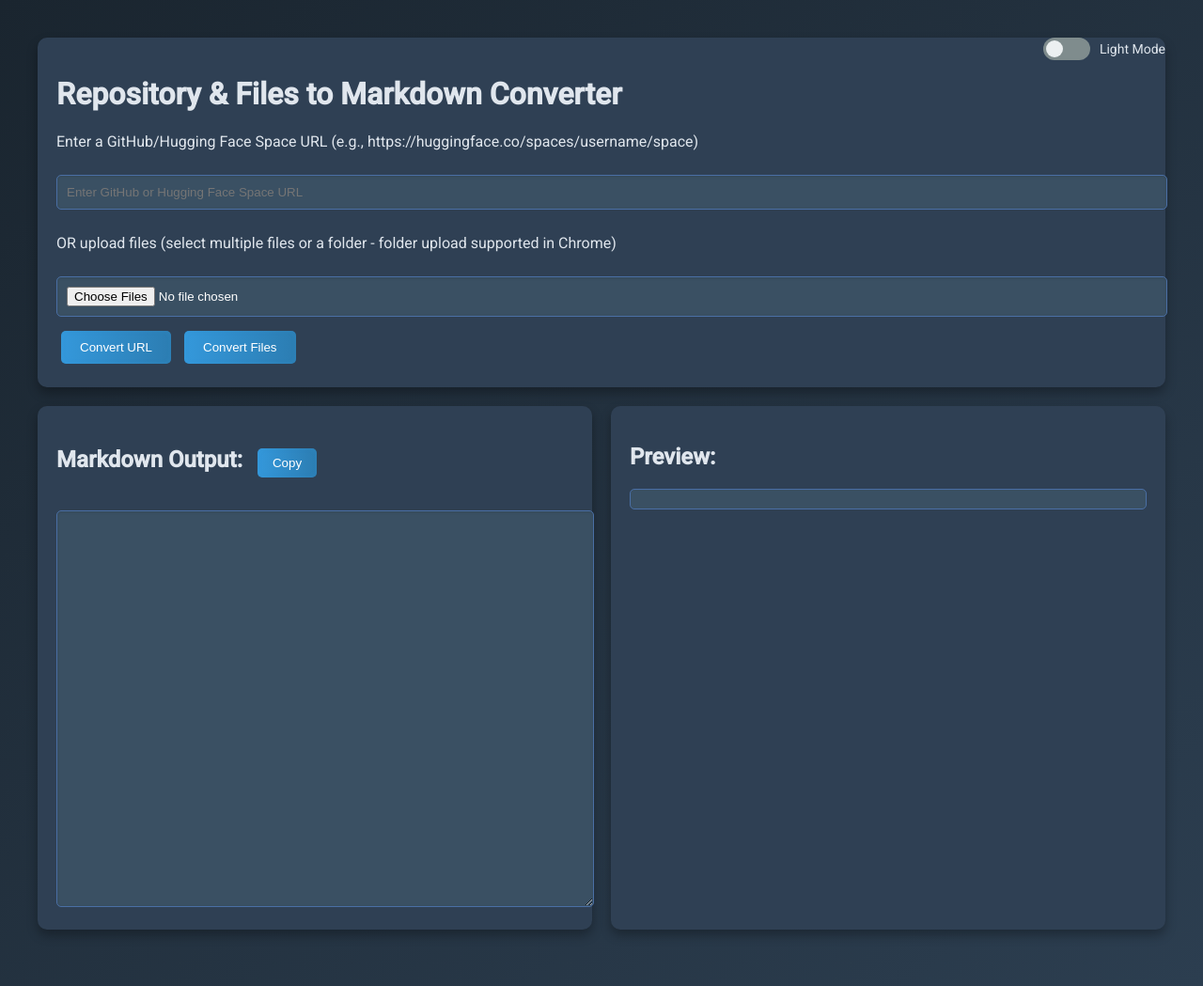
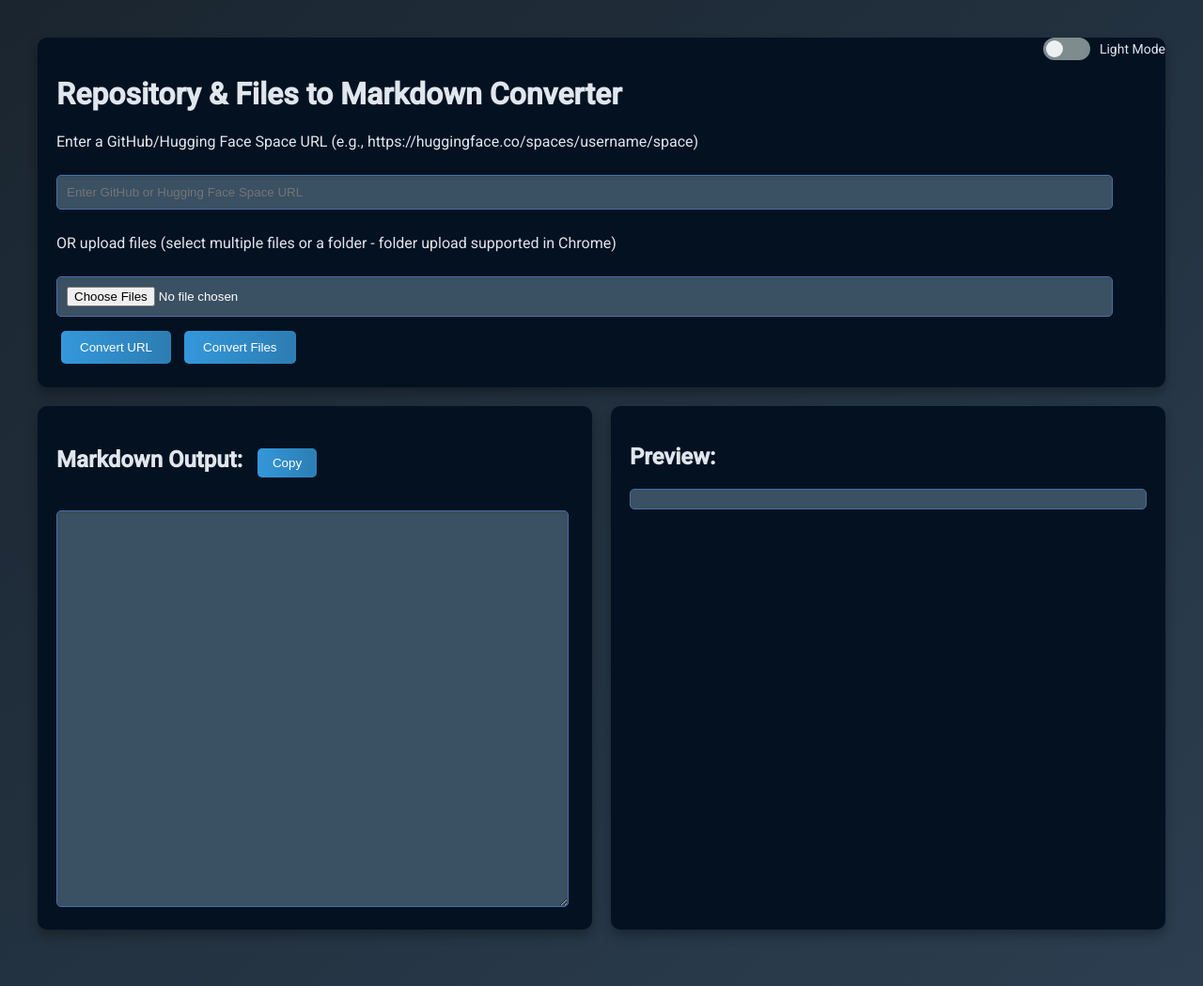
Before and after one commit to broadfield-dev/repo_to_md, a Flask app: page / in a window 1280 px wide. Shown: the whole page at 94% size. Run offline with Flask 3, Linux system fonts and the light colour scheme; some libraries are stand-ins or nearby versions.

Commit message:
Update styles.css

```diff
--- a/repo_to_md/static/styles.css
+++ b/repo_to_md/static/styles.css
@@ -14,7 +14,7 @@
 body.dark-mode .input-section,
 body.dark-mode .markdown-section,
 body.dark-mode .preview-section {
-    background: #2F4054;
+    background: #041121;
     box-shadow: 0 6px 12px rgba(0, 0, 0, 0.3);
 }
 
@@ -157,7 +157,7 @@
 }
 
 input[type="text"], input[type="file"] {
-    width: 100%;
+    width: 95%;
     padding: 10px;
     margin: 10px 0;
     border-radius: 5px;
@@ -206,7 +206,7 @@
 }
 
 textarea {
-    width: 100%;
+    width: 95%;
     height: 400px; /* This will be dynamically adjusted by JavaScript */
     margin-top: 10px;
     padding: 10px;
```
